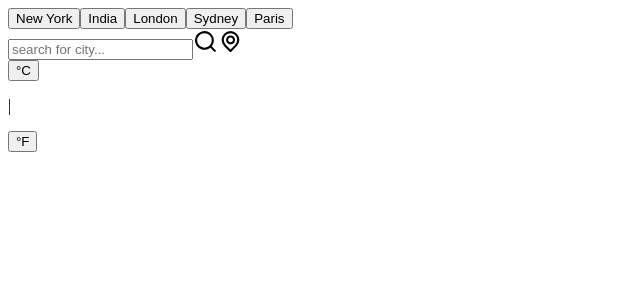
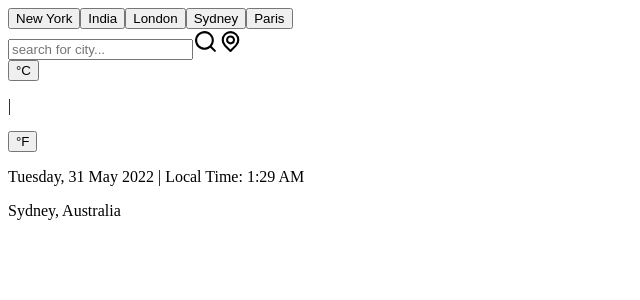
Before and after one commit to aishwaryamensinkai/Weather-Application, a React (Create React App) app: page / in a window 1280 px wide. Shown: the top 300 px of the page, without its empty margins (0-640 px from the left). Built offline with nearby package versions, Linux system fonts and the light colour scheme.

Commit message:
Added TimeAndLocation Component

```diff
--- a/src/App.js
+++ b/src/App.js
@@ -3,6 +3,7 @@
 import "tailwindcss/tailwind.css";
 import TopButtons from "./Components/TopButtons";
 import Inputs from "./Components/Inputs";
+import TimeAndLocation from "./Components/TimeAndLocation";
 
 function App() {
   return (
@@ -12,6 +13,8 @@
     >
       <TopButtons />
       <Inputs />
+
+      <TimeAndLocation />
     </div>
   );
 }
--- /dev/null
+++ b/src/Components/TimeAndLocation.jsx
@@ -0,0 +1,20 @@
+import React from 'react'
+
+function TimeAndLocation() {
+  return (
+    <>
+      <div className="flex items-center justify-center my-6">
+        <p className="text-white text-xl font-extralight">
+          Tuesday, 31 May 2022 | Local Time: 1:29 AM
+        </p>
+      </div>
+      <div className="flex items-center justify-center my-3">
+        <p className="text-white text-3xl font-medium">
+          Sydney, Australia
+        </p>
+      </div>
+      </>
+  )
+}
+
+export default TimeAndLocation
```
